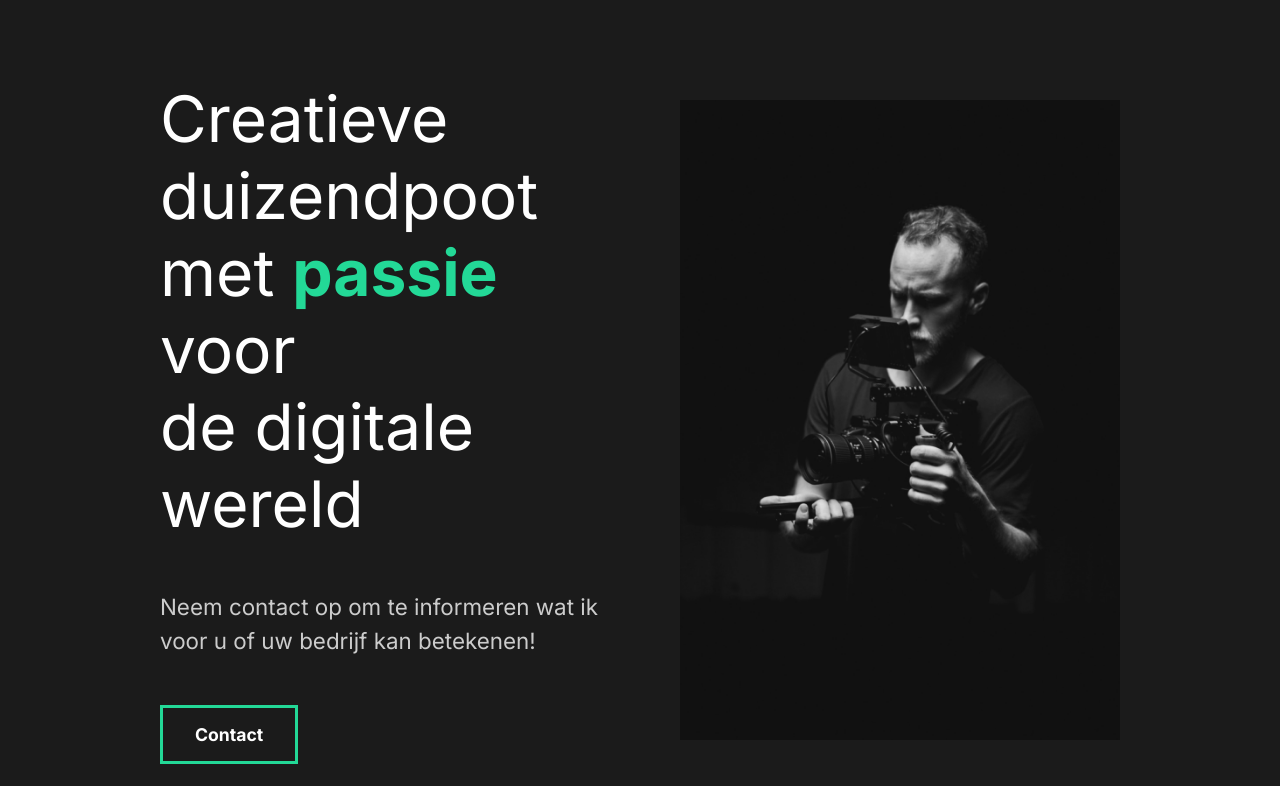
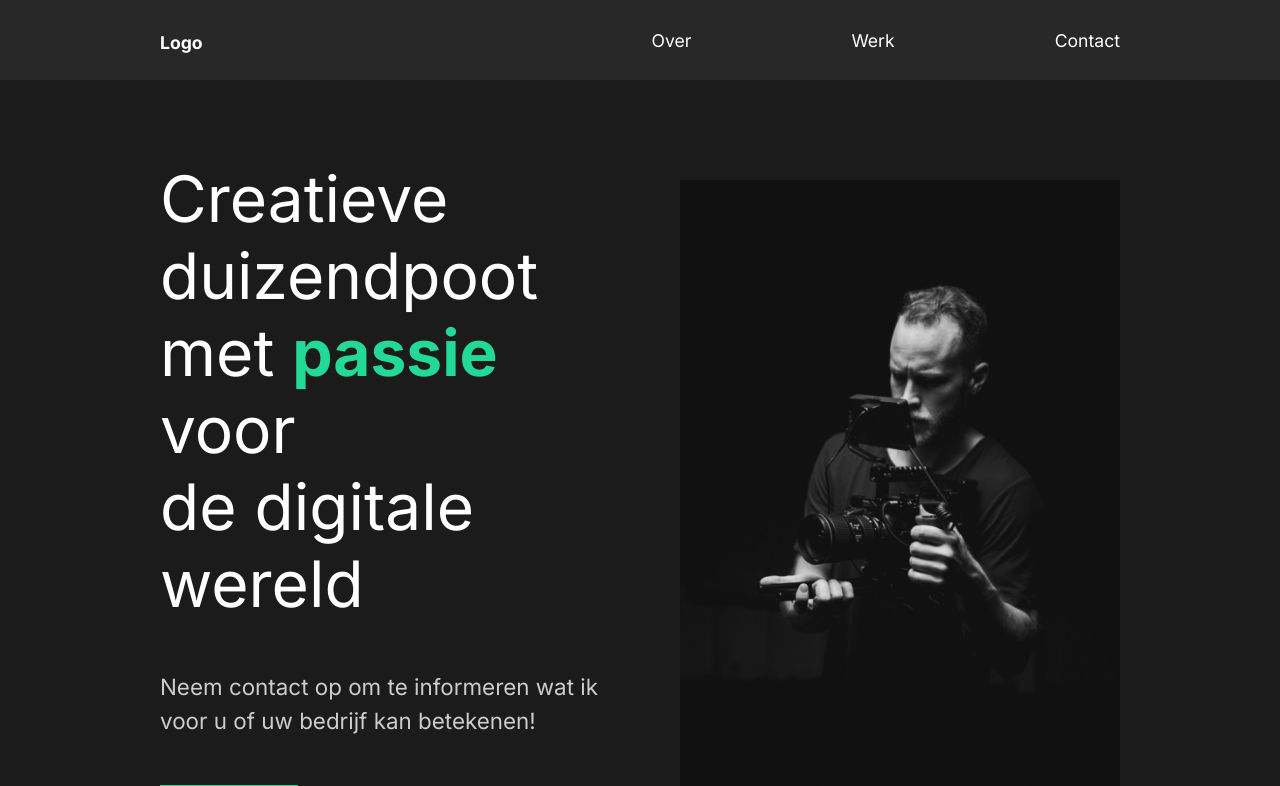
Before and after one commit to DylandeBruijn/react-portfolio, a React (Create React App) app: page / in a window 1280 px wide. Shown: the top 786 px of the page. Built offline with nearby package versions, Linux system fonts and the light colour scheme.

Commit message:
Style nav

```diff
--- a/src/App.js
+++ b/src/App.js
@@ -4,10 +4,14 @@
 // Global Style
 import { GlobalStyle } from "./components/GlobalStyle";
 
+// Components
+import { Nav } from "./components/Nav";
+
 function App() {
 	return (
 		<div className="App">
 			<GlobalStyle />
+			<Nav />
 			<AboutUs />
 		</div>
 	);
--- /dev/null
+++ b/src/components/Nav.js
@@ -0,0 +1,53 @@
+// Import React
+import React from "react";
+
+// Styled Components
+import styled from "styled-components";
+
+export const Nav = () => {
+	return (
+		<StyledNav>
+			<h1>
+				<a href="logo">Logo</a>
+			</h1>
+			<ul>
+				<li>
+					<a href="#">Over</a>
+				</li>
+				<li>
+					<a href="#">Werk</a>
+				</li>
+				<li>
+					<a href="#">Contact</a>
+				</li>
+			</ul>
+		</StyledNav>
+	);
+};
+
+const StyledNav = styled.nav`
+	min-height: 10vh;
+	display: flex;
+	margin: auto;
+	justify-content: space-between;
+	align-items: center;
+	padding: 1rem 10rem;
+	background-color: #282828;
+	a {
+		color: white;
+		text-decoration: none;
+	}
+	ul {
+		display: flex;
+		list-style: none;
+	}
+	#logo {
+		font-size: 1.5rem;
+		font-family: "Lobster", cursive;
+		font-weight: lighter;
+	}
+	li {
+		padding-left: 10rem;
+		position: relative;
+	}
+`;
```
